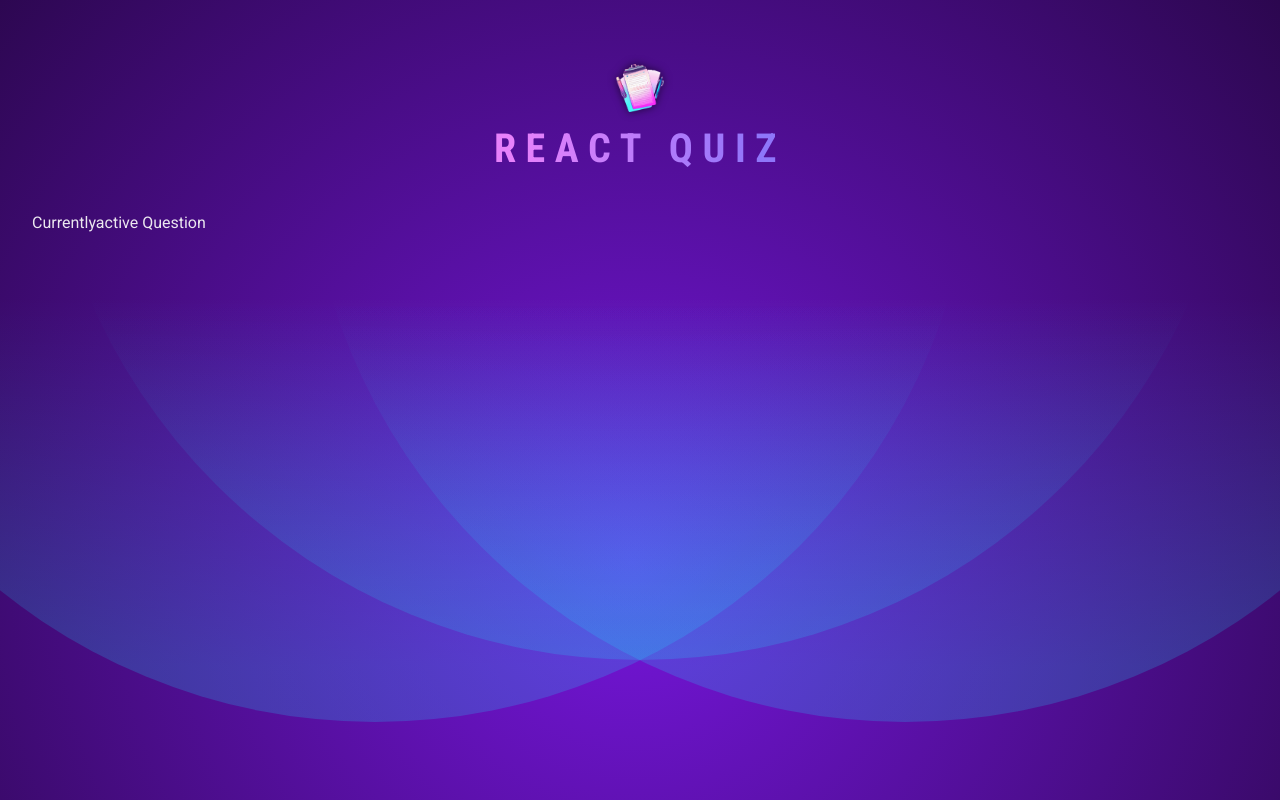
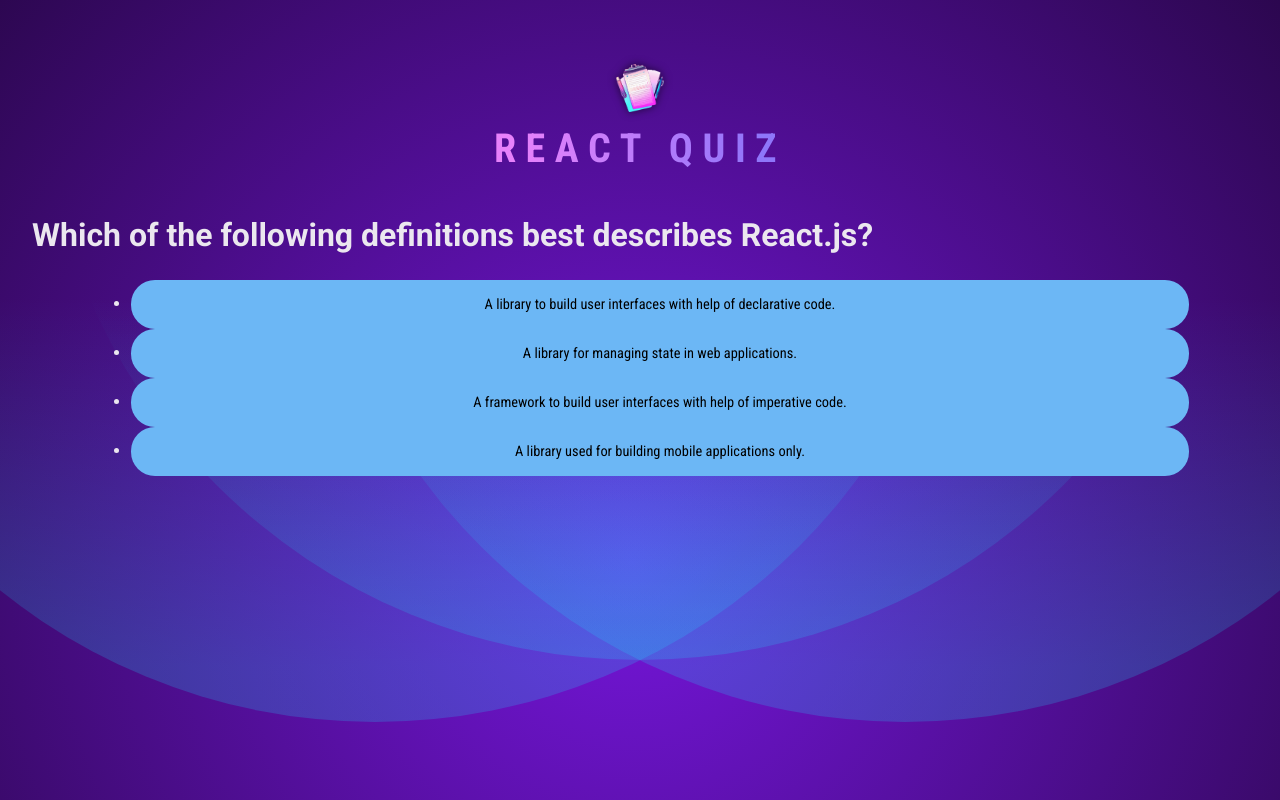
Before and after one commit to Ragul2808/Building-a-Quiz-App, a React (Vite) app: page / in a window 1280 px wide. Built offline with nearby package versions, Linux system fonts and the light colour scheme.

Commit message:
Implement basic quiz functionality with state management

```diff
--- a/src/App.jsx
+++ b/src/App.jsx
@@ -4,7 +4,10 @@
     return (
         <>
           <Header />
-          <Quiz />
+          <main>
+            <Quiz />
+          </main>
+
         </>
     )
 
--- a/src/components/Quiz.jsx
+++ b/src/components/Quiz.jsx
@@ -1,6 +1,25 @@
-import { useState } from "react"
+import { useState } from "react";
+import QUESTIONS from '../questions.js'
 export default function Quiz() {
-    const [activeQuestionIndex, setActiveQuestionIndex] = useState([]);
-    const [userAnswer, setUserAnswer] = useState([])
-    return <p>Currentlyactive Question</p>
+    const [userAnswer, setUserAnswer] = useState([]);
+
+    const activeQuestionIndex = userAnswer.length;
+
+    function handleSelectAnswer(selectedAnswer){
+        setUserAnswer((prevUserAnswers) => {
+            return [...prevUserAnswers, selectedAnswer];
+        });
+
+    }
+    return <div id="question">
+        <h1>{QUESTIONS [activeQuestionIndex].text}</h1>
+        <ul id="answer">
+            {QUESTIONS[activeQuestionIndex].answers.map((answer) => (
+                <li key={answer} className="answer">
+                    <button onClick={() => handleSelectAnswer(answer)}>{answer}</button>
+
+                </li>
+            ))}
+        </ul>
+    </div>
 }
```
